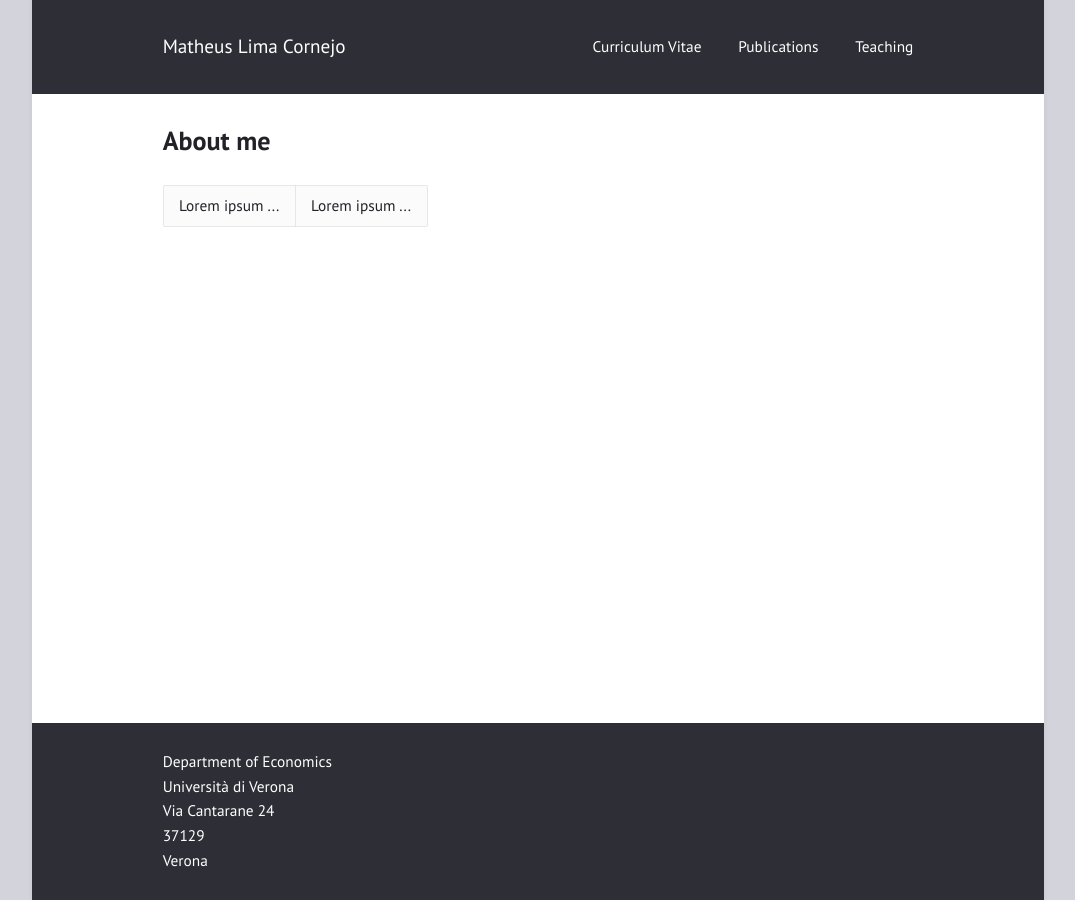
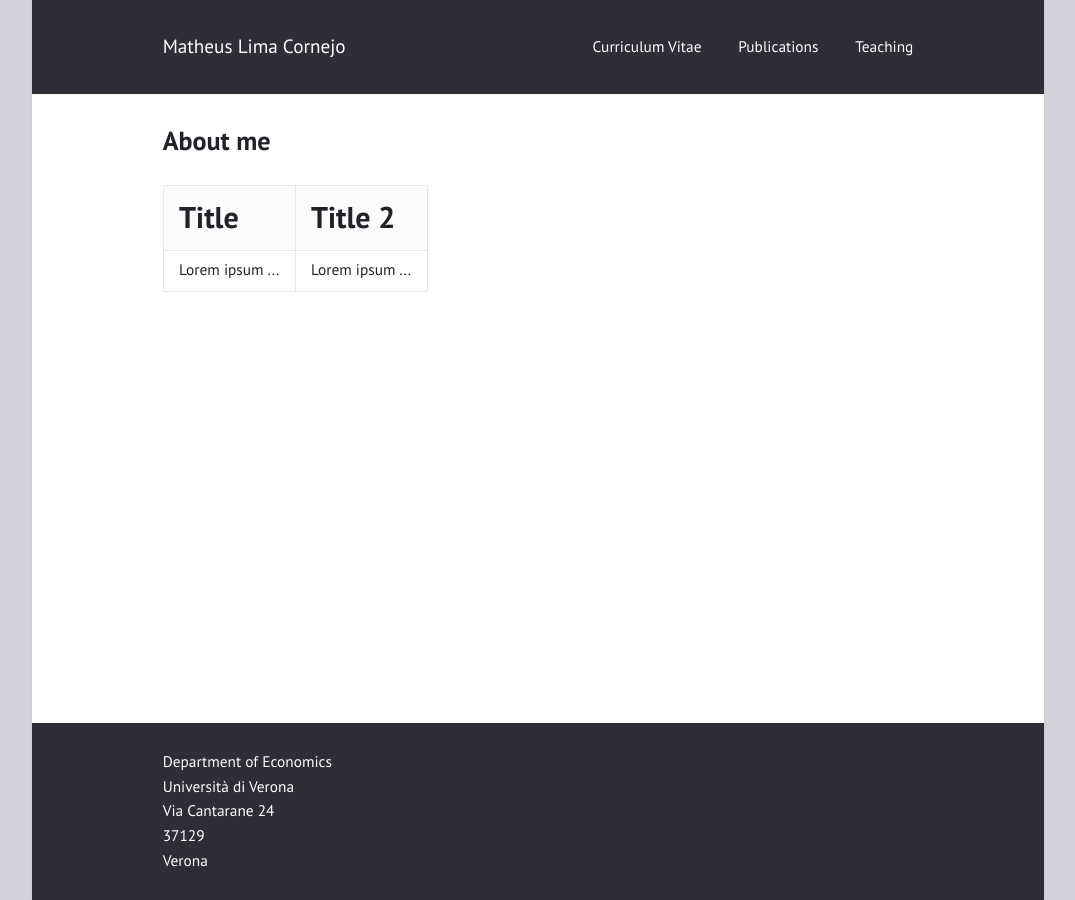
Before and after one commit to limacornejo/limacornejo.github.io, a Jekyll site: the page built from index.md, in a window 1280 px wide. Shown: the whole page, without its empty margins (102-1177 px from the left). Built offline with Jekyll 4.4.1, drawn with Linux system fonts in a browser that asks for light colours.

Commit message:
Update index.md

```diff
--- a/index.md
+++ b/index.md
@@ -4,6 +4,10 @@ title: "About me"
 ---
 
 <table border="0">
+  <tr>
+    <td><b style="font-size:30px">Title</b></td>
+    <td><b style="font-size:30px">Title 2</b></td>
+ </tr>
  <tr>
     <td>Lorem ipsum ...</td>
     <td>Lorem ipsum ...</td>
```
